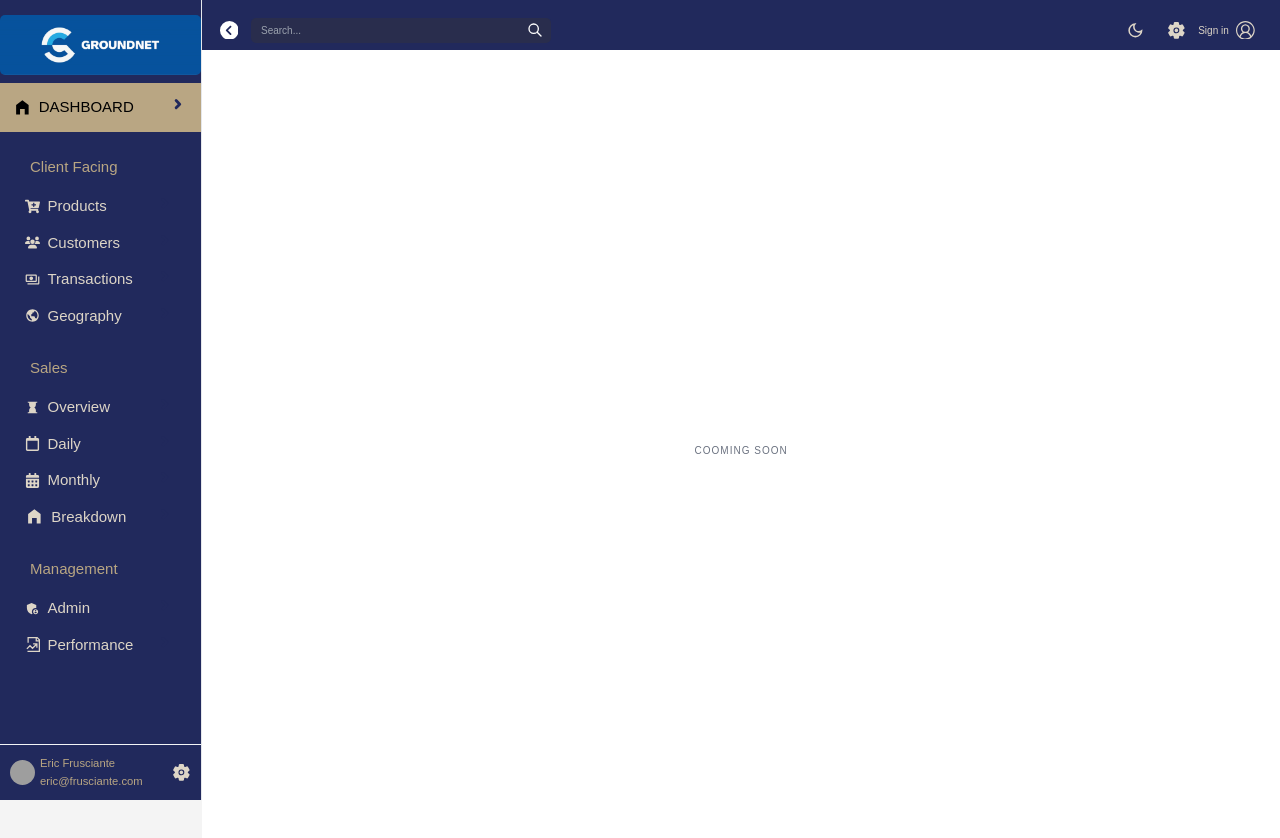
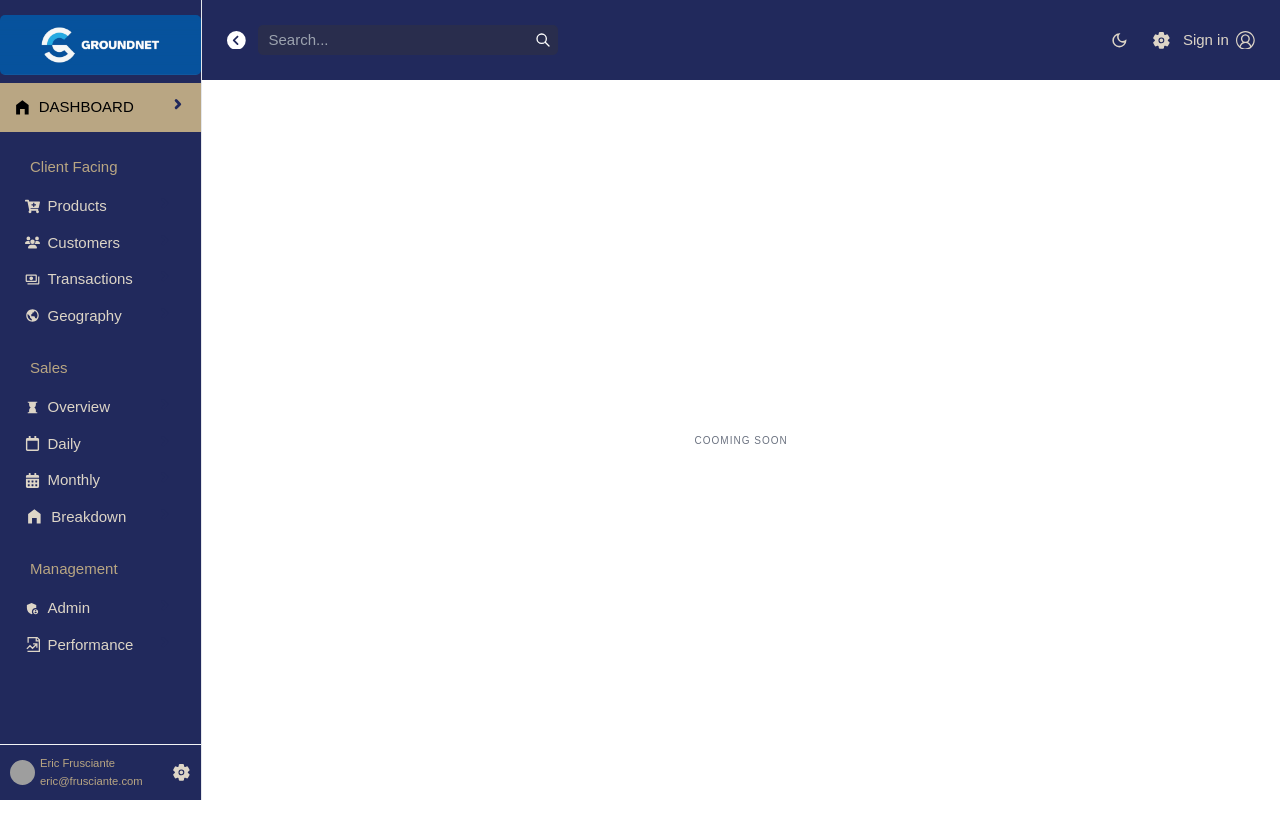
Before and after one commit to Shimul-Zahan/MS-client, a React (Vite) app: page /dashboard in a window 1280 px wide. Shown: the top 838 px of the page. After the commit the page ends 800 px from the top, so only its background shows below. Built offline with nearby package versions, Linux system fonts and the light colour scheme; no server answers; grey boxes are pictures that could not be loaded.

Commit message:
height set

```diff
--- a/src/Components/Dashboard/Navbar.jsx
+++ b/src/Components/Dashboard/Navbar.jsx
@@ -30,7 +30,7 @@ const Navbar = () => {
     const userPhotoUrl = user?.reloadUserInfo?.photoUrl || `http://localhost:8000/image/${loginUser?.image}`;
 
     return (
-        <nav className="bg-[#21295c] p-7 flex justify-between items-center pr-10">
+        <nav className="bg-[#21295c] flex justify-between h-[80px] w-full items-center pr-10 px-10 text-2xl">
             {/* Left side */}
             <div className="flex items-center gap-5">
                 {
@@ -57,10 +57,10 @@ const Navbar = () => {
             <div className="flex items-center justify-end gap-5">
                 {/* Notification icon */}
                 <button className="text-[#b9a683] mr-4 focus:outline-none">
-                <MdOutlineDarkMode className='text-3xl text-[#ddd5c7]'/>
+                    <MdOutlineDarkMode className='text-3xl text-[#ddd5c7]' />
 
                 </button>
-                <IoSettings className='text-3xl text-[#ddd5c7]'/>
+                <IoSettings className='text-3xl text-[#ddd5c7]' />
 
                 {
                     (user || loginUser) ? <div onClick={logOutUser} className='flex justify-center items-center gap-3'>
--- a/src/Components/Dashboard/SamplePage.jsx
+++ b/src/Components/Dashboard/SamplePage.jsx
@@ -2,7 +2,9 @@ import React from 'react'
 
 const SamplePage = () => {
     return (
-        <div className="grid h-screen place-content-center bg-white px-4">
+        <div className="grid h-screen place-content-center bg-white px-4" style={{
+            height: 'calc(100vh - 80px)'
+        }}>
             <h1 className="uppercase tracking-widest text-gray-500">COOMING SOON</h1>
         </div>
     )
--- a/src/Components/Dashboard/Sidebard.jsx
+++ b/src/Components/Dashboard/Sidebard.jsx
@@ -166,7 +166,7 @@ const Sidebard = () => {
             </div>
             {/* heres dashboard outlets */}
             <div className='w-full'>
-                <div className='w-full h-20'>
+                <div className=''>
                     <Navbar />
                 </div>
                 <Outlet />
```
